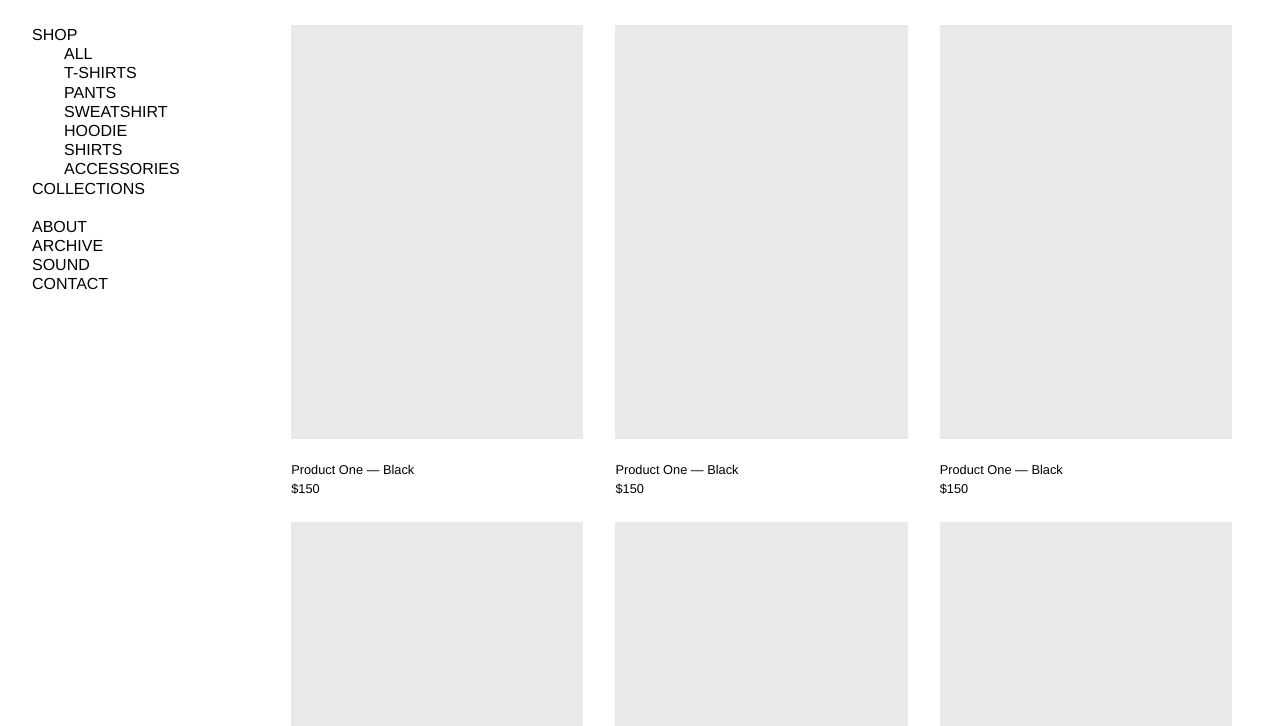
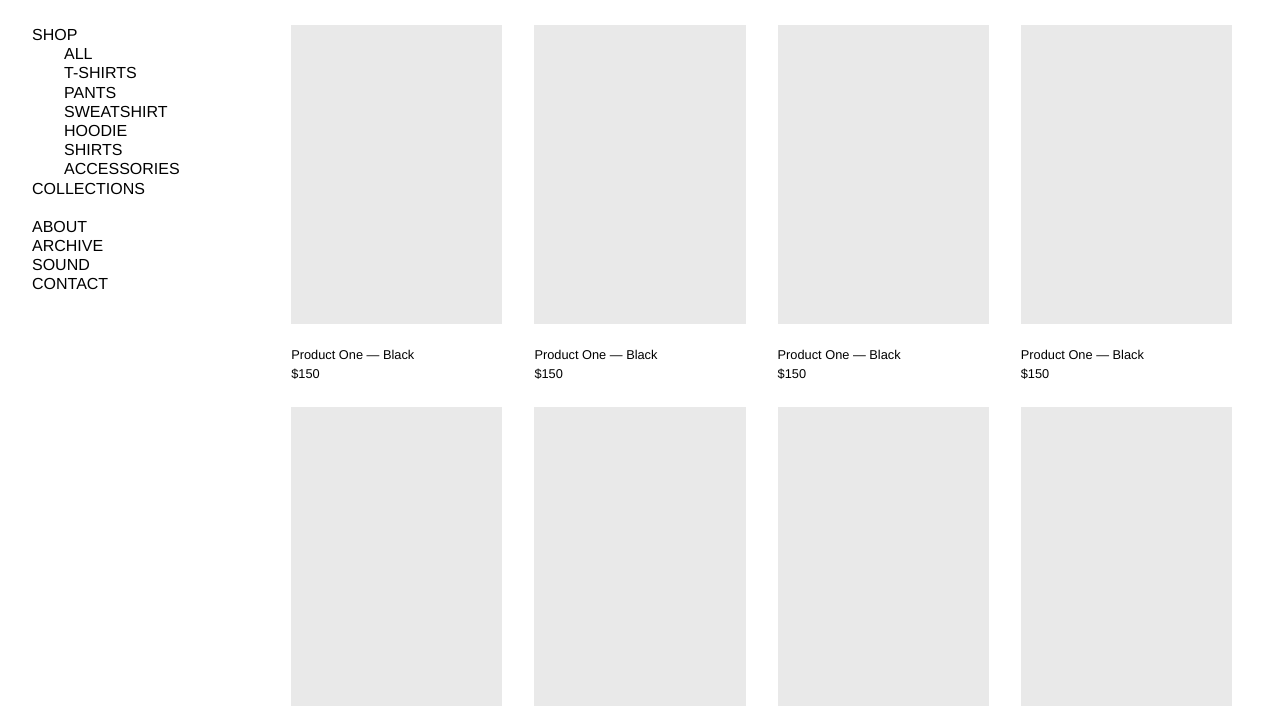
Before and after one commit to goremade/astrumusa, a plain HTML site: page index.html in a window 1280 px wide. Shown: the part 71-797 px from the top of the page. Drawn offline with Linux system fonts and the light colour scheme.

Commit message:
Update style.css

```diff
--- a/style.css
+++ b/style.css
@@ -178,7 +178,7 @@ select {
 
 .product-item {
 	display: block;
-    width: 33.333%;
+    width: 25%;
     height: auto;
     padding: 0rem 1rem 1.5rem 1rem;
 }
```
